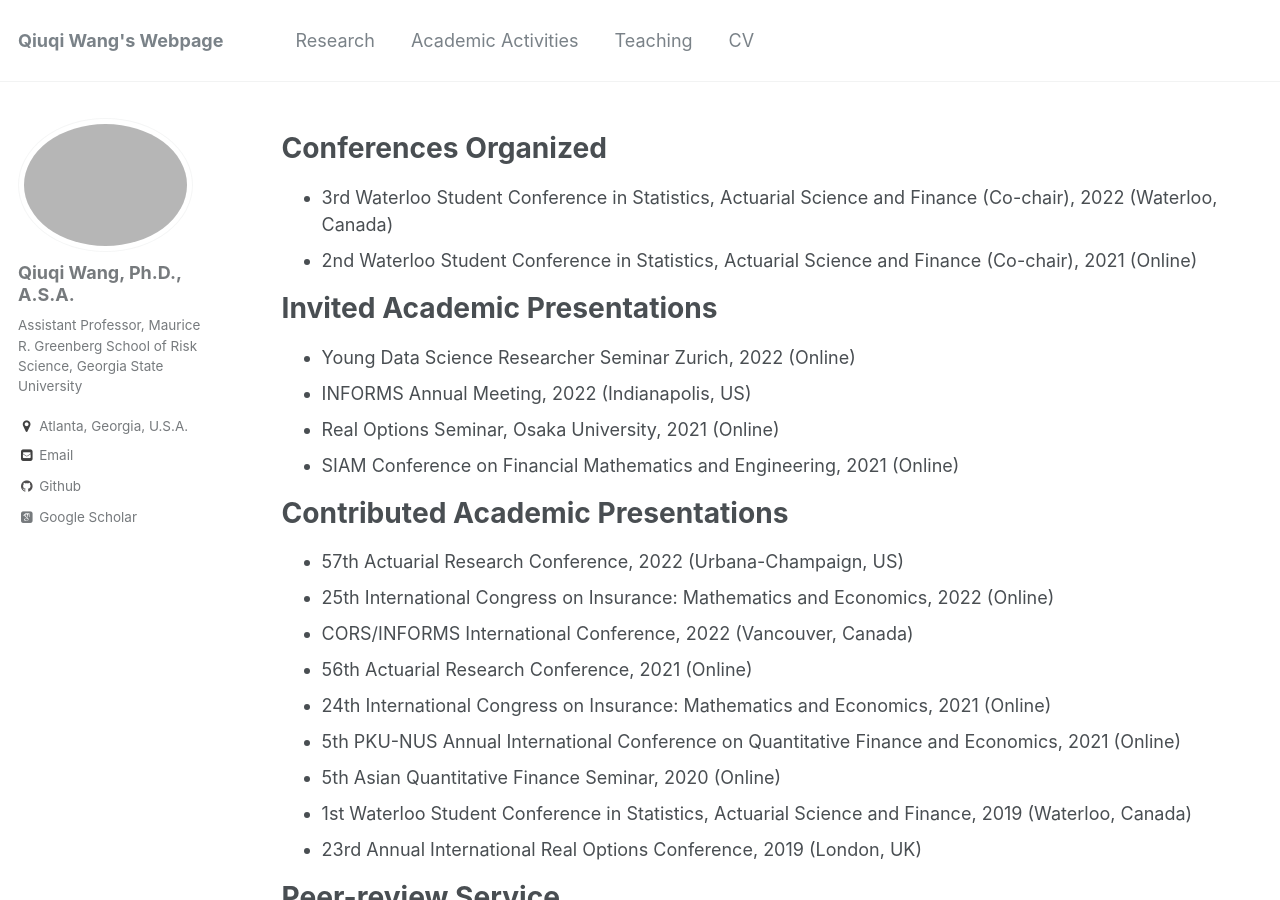
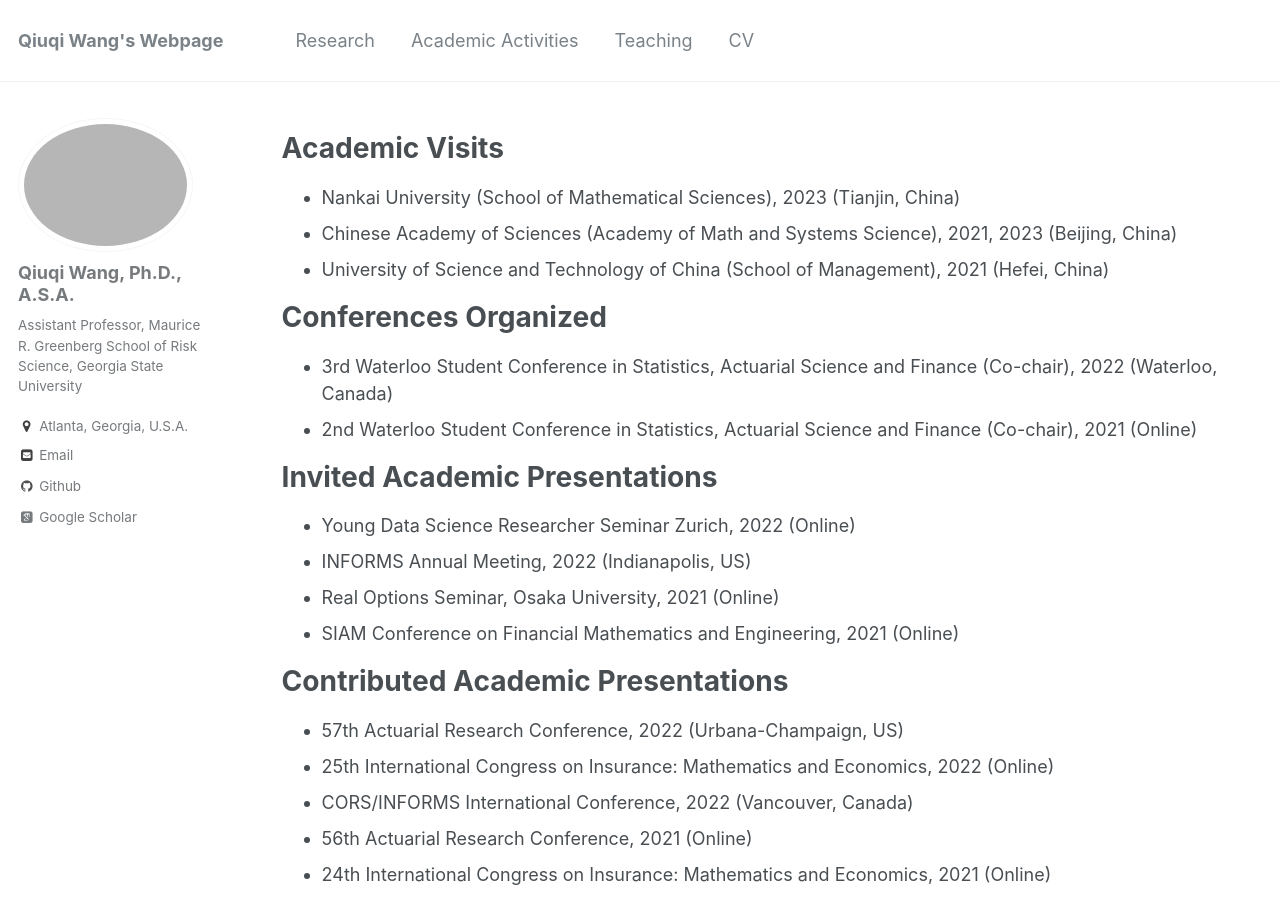
Before and after one commit to qwangan/qwangan.github.io, a Jekyll site: the page built from _pages/talks.md, in a window 1280 px wide and 900 px high. Built offline with Jekyll 4.4.1, drawn with Linux system fonts in a browser that asks for light colours; some web fonts are replaced.

Commit message:
Update talks.md

```diff
--- a/_pages/talks.md
+++ b/_pages/talks.md
@@ -4,6 +4,11 @@ title: ""
 permalink: /talks/
 author_profile: true
 ---
+
+# Academic Visits
+* Nankai University (School of Mathematical Sciences), 2023 (Tianjin, China)
+* Chinese Academy of Sciences (Academy of Math and Systems Science), 2021, 2023 (Beijing, China)
+* University of Science and Technology of China (School of Management), 2021 (Hefei, China)
 
 # Conferences Organized
 * 3rd Waterloo Student Conference in Statistics, Actuarial Science and Finance (Co-chair), 2022 (Waterloo, Canada)
```
